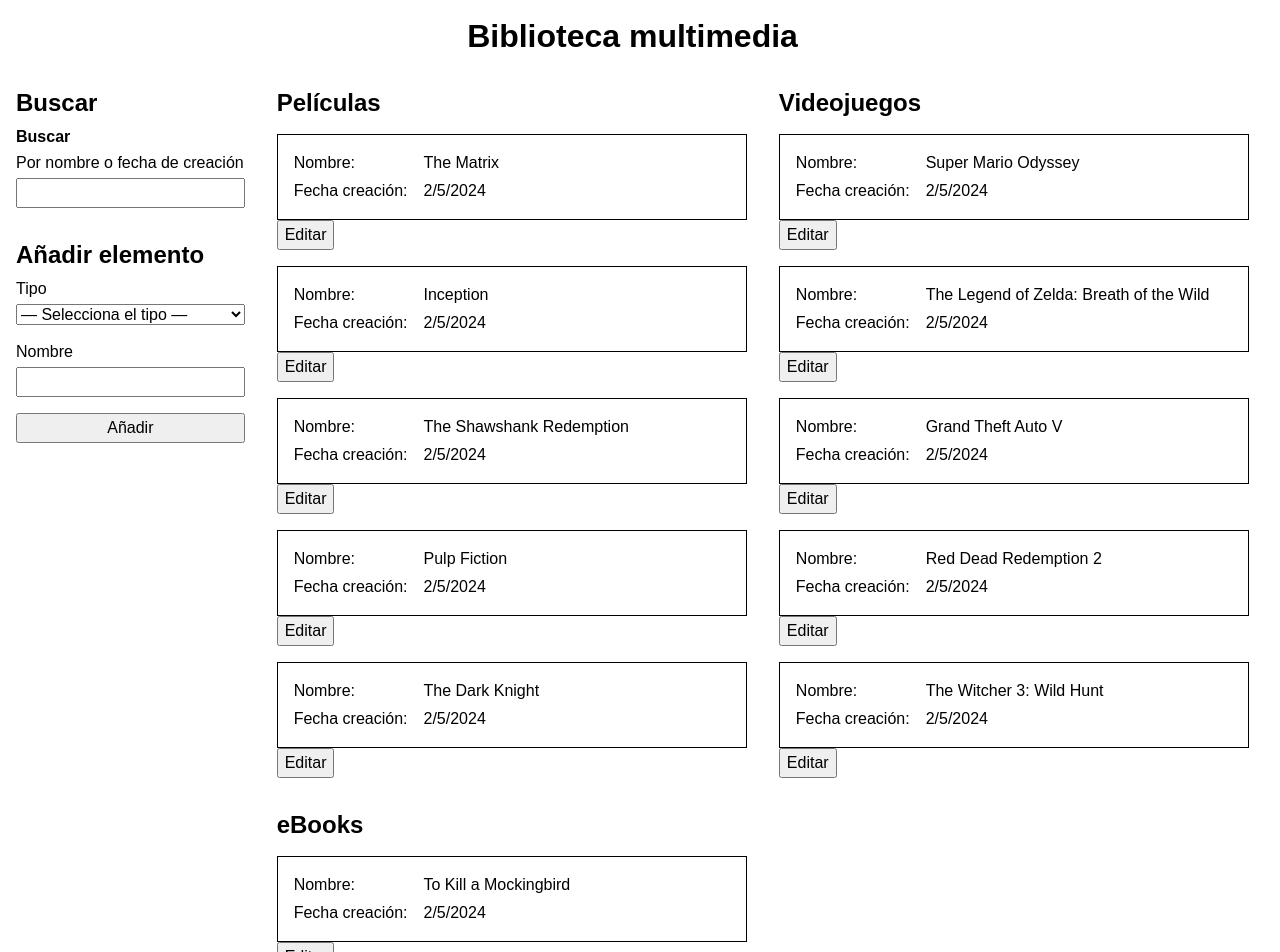
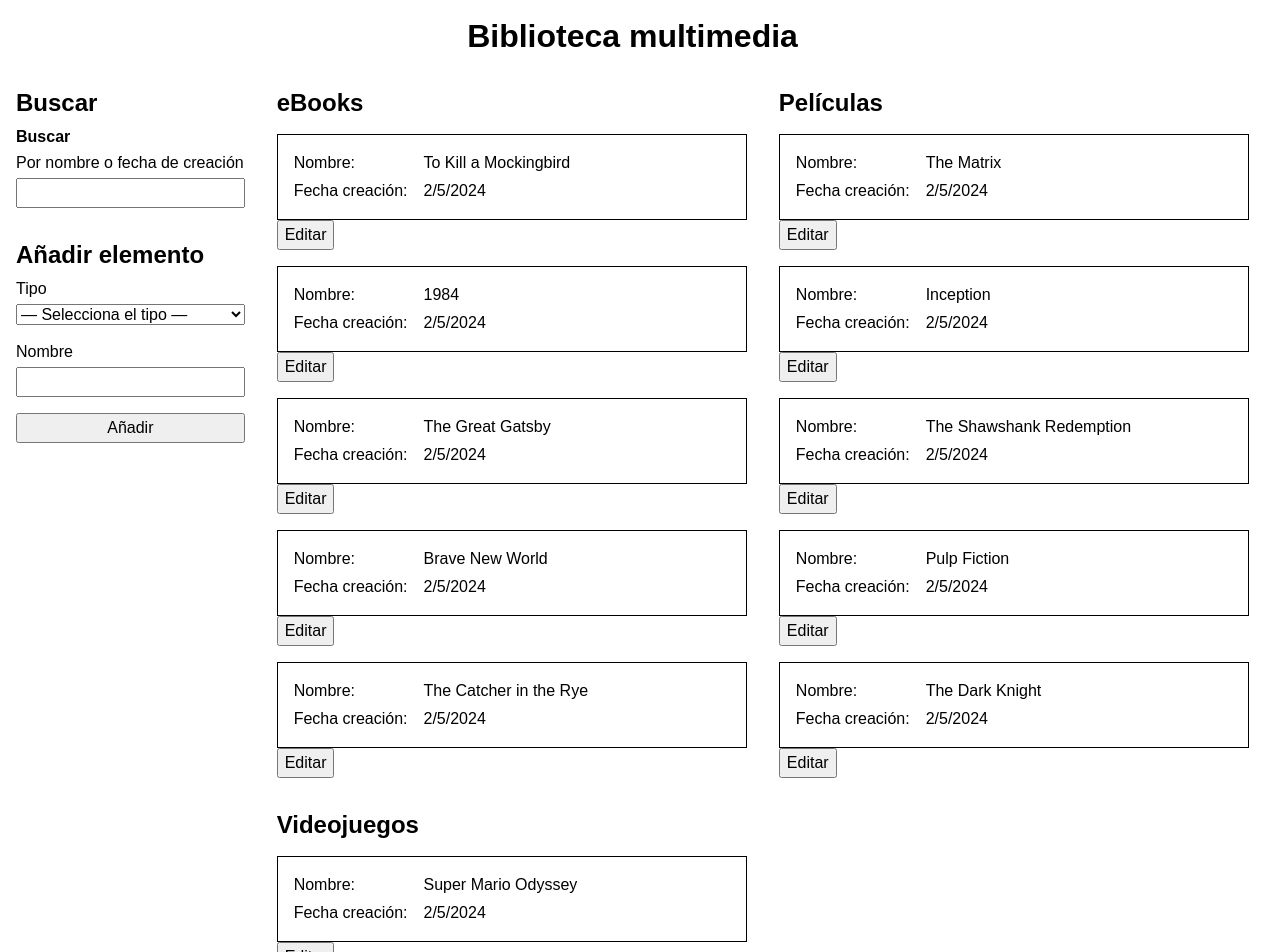
Before and after one commit to germanfrelo/biblioteca-multimedia, a React (Vite) app: page / in a window 1280 px wide. Shown: the top 952 px of the page. Built offline with nearby package versions, Linux system fonts and the light colour scheme.

Commit message:
Refactor `data` and `ElementsList`

```diff
--- a/src/components/AddNewElementForm.jsx
+++ b/src/components/AddNewElementForm.jsx
@@ -30,16 +30,14 @@
 						required={true}
 					>
 						<option value="">— Selecciona el tipo —</option>
-						{Object.entries(elementTypes).map(
-							([elementTypeKey, elementTypeValue]) => (
-								<option
-									key={elementTypeKey}
-									value={elementTypeValue}
-								>
-									{elementTypeValue}
-								</option>
-							),
-						)}
+						{Object.values(elementTypes).map((type) => (
+							<option
+								key={type.id}
+								value={type.id}
+							>
+								{type.singular}
+							</option>
+						))}
 					</select>
 				</div>
 
@@ -53,6 +51,7 @@
 						value={name}
 						onChange={(event) => setName(event.target.value)}
 						required={true}
+						autoComplete="off"
 					/>
 				</div>
 
--- a/src/components/ElementsList.jsx
+++ b/src/components/ElementsList.jsx
@@ -2,24 +2,25 @@
 import MediaElement from "./MediaElement";
 
 export default function ElementsList({ elements, handleEditElement }) {
-	const movies = elements.filter(
-		(element) => element.type === elementTypes.movie,
-	);
-	const videoGames = elements.filter(
-		(element) => element.type === elementTypes.videoGame,
-	);
-	const ebooks = elements.filter(
-		(element) => element.type === elementTypes.eBook,
+	function renderElementsByType(elements, type) {
+		const filteredElements = elements.filter(
+			(element) => element.type === type.id,
 		);
 
+		// Don't render the section if there are no filtered elements
+		if (!filteredElements.length > 0) {
+			return null;
+		}
+
 		return (
-		<div className="grid">
-			{movies.length > 0 && (
-				<section className="stack-md">
-					<h2>Películas</h2>
+			<section
+				key={type.id}
+				className="stack-md"
+			>
+				<h2>{type.plural}</h2>
 
 				<ul className="list-unstyled grid">
-						{movies.map((element) => (
+					{filteredElements.map((element) => (
 						<li key={element.id}>
 							<MediaElement
 								element={element}
@@ -29,40 +30,13 @@
 					))}
 				</ul>
 			</section>
-			)}
+		);
+	}
 
-			{videoGames.length > 0 && (
-				<section className="stack-md">
-					<h2>Videojuegos</h2>
-
-					<ul className="list-unstyled grid">
-						{videoGames.map((element) => (
-							<li key={element.id}>
-								<MediaElement
-									element={element}
-									handleEditElement={handleEditElement}
-								/>
-							</li>
-						))}
-					</ul>
-				</section>
-			)}
-
-			{ebooks.length > 0 && (
-				<section className="stack-md">
-					<h2>eBooks</h2>
-
-					<ul className="list-unstyled grid">
-						{ebooks.map((element) => (
-							<li key={element.id}>
-								<MediaElement
-									element={element}
-									handleEditElement={handleEditElement}
-								/>
-							</li>
-						))}
-					</ul>
-				</section>
+	return (
+		<div className="grid">
+			{Object.values(elementTypes).map((type) =>
+				renderElementsByType(elements, type),
 			)}
 		</div>
 	);
--- a/src/data.js
+++ b/src/data.js
@@ -1,7 +1,19 @@
 export const elementTypes = {
-	eBook: "eBook",
-	movie: "Película",
-	videoGame: "Videojuego",
+	ebook: {
+		id: "ebook",
+		singular: "eBook",
+		plural: "eBooks",
+	},
+	movie: {
+		id: "movie",
+		singular: "Película",
+		plural: "Películas",
+	},
+	videogame: {
+		id: "videogame",
+		singular: "Videojuego",
+		plural: "Videojuegos",
+	},
 };
 
 // Dates are in UTC
@@ -10,31 +22,31 @@
 	{
 		id: crypto.randomUUID(),
 		name: "The Matrix",
-		type: elementTypes.movie,
+		type: elementTypes.movie.id,
 		createdDate: "2024-02-05T11:00:00.000Z",
 	},
 	{
 		id: crypto.randomUUID(),
 		name: "Inception",
-		type: elementTypes.movie,
+		type: elementTypes.movie.id,
 		createdDate: "2024-02-05T11:01:00.000Z",
 	},
 	{
 		id: crypto.randomUUID(),
 		name: "The Shawshank Redemption",
-		type: elementTypes.movie,
+		type: elementTypes.movie.id,
 		createdDate: "2024-02-05T11:02:00.000Z",
 	},
 	{
 		id: crypto.randomUUID(),
 		name: "Pulp Fiction",
-		type: elementTypes.movie,
+		type: elementTypes.movie.id,
 		createdDate: "2024-02-05T11:03:00.000Z",
 	},
 	{
 		id: crypto.randomUUID(),
 		name: "The Dark Knight",
-		type: elementTypes.movie,
+		type: elementTypes.movie.id,
 		createdDate: "2024-02-05T11:04:00.000Z",
 	},
 
@@ -42,31 +54,31 @@
 	{
 		id: crypto.randomUUID(),
 		name: "Super Mario Odyssey",
-		type: elementTypes.videoGame,
+		type: elementTypes.videogame.id,
 		createdDate: "2024-02-05T11:05:00.000Z",
 	},
 	{
 		id: crypto.randomUUID(),
 		name: "The Legend of Zelda: Breath of the Wild",
-		type: elementTypes.videoGame,
+		type: elementTypes.videogame.id,
 		createdDate: "2024-02-05T11:06:00.000Z",
 	},
 	{
 		id: crypto.randomUUID(),
 		name: "Grand Theft Auto V",
-		type: elementTypes.videoGame,
+		type: elementTypes.videogame.id,
 		createdDate: "2024-02-05T11:07:00.000Z",
 	},
 	{
 		id: crypto.randomUUID(),
 		name: "Red Dead Redemption 2",
-		type: elementTypes.videoGame,
+		type: elementTypes.videogame.id,
 		createdDate: "2024-02-05T11:08:00.000Z",
 	},
 	{
 		id: crypto.randomUUID(),
 		name: "The Witcher 3: Wild Hunt",
-		type: elementTypes.videoGame,
+		type: elementTypes.videogame.id,
 		createdDate: "2024-02-05T11:09:00.000Z",
 	},
 
@@ -74,31 +86,31 @@
 	{
 		id: crypto.randomUUID(),
 		name: "To Kill a Mockingbird",
-		type: elementTypes.eBook,
+		type: elementTypes.ebook.id,
 		createdDate: "2024-02-05T11:10:00.000Z",
 	},
 	{
 		id: crypto.randomUUID(),
 		name: "1984",
-		type: elementTypes.eBook,
+		type: elementTypes.ebook.id,
 		createdDate: "2024-02-05T11:11:00.000Z",
 	},
 	{
 		id: crypto.randomUUID(),
 		name: "The Great Gatsby",
-		type: elementTypes.eBook,
+		type: elementTypes.ebook.id,
 		createdDate: "2024-02-05T11:12:00.000Z",
 	},
 	{
 		id: crypto.randomUUID(),
 		name: "Brave New World",
-		type: elementTypes.eBook,
+		type: elementTypes.ebook.id,
 		createdDate: "2024-02-05T11:13:00.000Z",
 	},
 	{
 		id: crypto.randomUUID(),
 		name: "The Catcher in the Rye",
-		type: elementTypes.eBook,
+		type: elementTypes.ebook.id,
 		createdDate: "2024-02-05T11:14:00.000Z",
 	},
 ];
```
Lines whose indentation alone changed are shown as unchanged.
